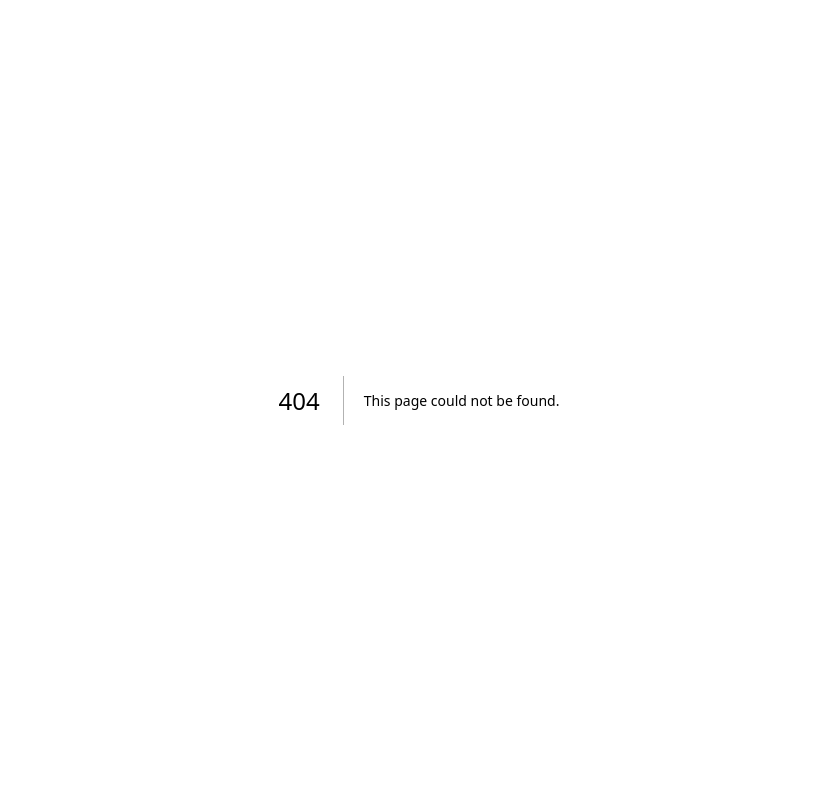
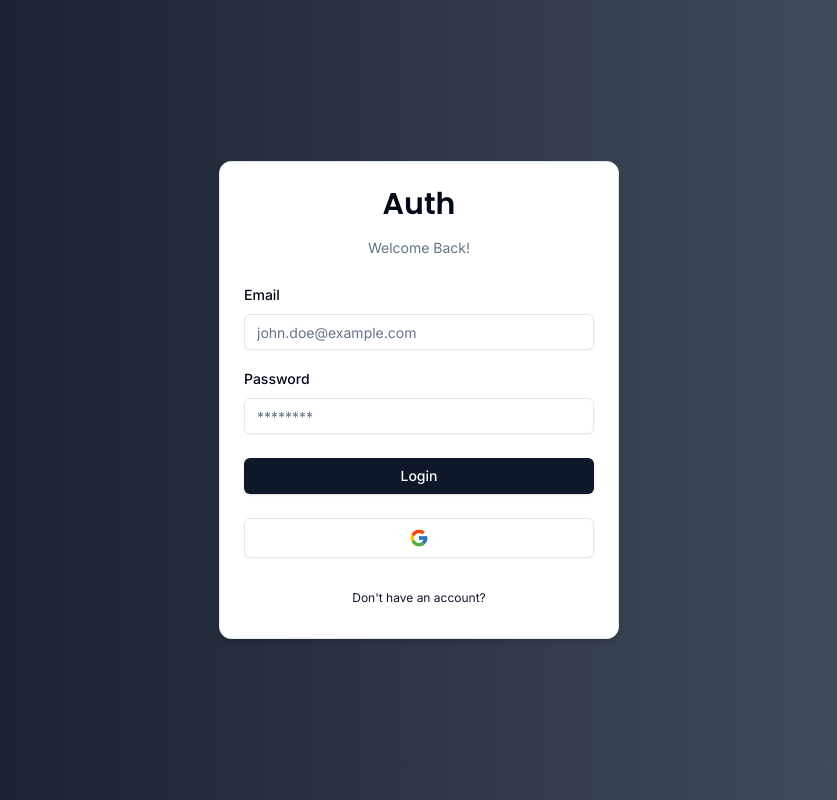
Before and after one commit to siemd2/Auth-Toolkit, a Next.js app: page /auth/register in a window 1280 px wide. Before the commit this address had no page. Shown: the whole page, without its empty margins (221-1058 px from the left). Built offline with nearby package versions, Linux system fonts and the light colour scheme.

Commit message:
added zod validation error and success messages via server action, added registration route

```diff
--- a/actions/login.ts
+++ b/actions/login.ts
@@ -4,7 +4,7 @@ import * as z from "zod";
 
 import { LoginSchema } from "@/schemas";
 
-export const login = (values: z.infer<typeof LoginSchema>) => {
+export const login = async (values: z.infer<typeof LoginSchema>) => {
     // server-side validation using zod bc client-side validation can be bypassed easily
     const validatedFields = LoginSchema.safeParse(values);
 
--- /dev/null
+++ b/app/auth/register/page.tsx
@@ -0,0 +1,9 @@
+import { LoginForm } from '@/components/auth/login-form';
+
+const LoginPage = () => {
+    return (
+        <LoginForm />
+    );
+}
+
+export default LoginPage;
--- a/components/auth/login-form.tsx
+++ b/components/auth/login-form.tsx
@@ -22,8 +22,8 @@ import { FormSuccess } from "@/components/form-success";
 import { login } from "@/actions/login"; //server action for passing login info to server
 
 export const LoginForm = () => {
-    const [error, setError] = useState("");
-    const [success, setSuccess] = useState("");
+    const [error, setError] = useState<string | undefined>("");
+    const [success, setSuccess] = useState<string | undefined>("");
     const [isPending, startTransition] = useTransition();
 
     // login form hook
@@ -37,8 +37,16 @@ export const LoginForm = () => {
 
     // custom on submit function
     const onSubmit = (values: z.infer<typeof LoginSchema>) => {
+        // for each submit, clear error and success messages
+        setError("");
+        setSuccess("");
+
         startTransition(() => {
-            login(values); //send login info to servers
+            login(values) // send data to server via server action
+                .then((data) => {
+                    setError(data.error);
+                    setSuccess(data.success);
+                })
         });
     };
 
@@ -92,8 +100,8 @@ export const LoginForm = () => {
                             )}
                         />
                     </div>
-                    <FormError message=""/>
-                    <FormSuccess message=""/>
+                    <FormError message={error}/>
+                    <FormSuccess message={success}/>
                     <Button
                         disabled={isPending} // disable input while for submission pending
                         type="submit"
```
